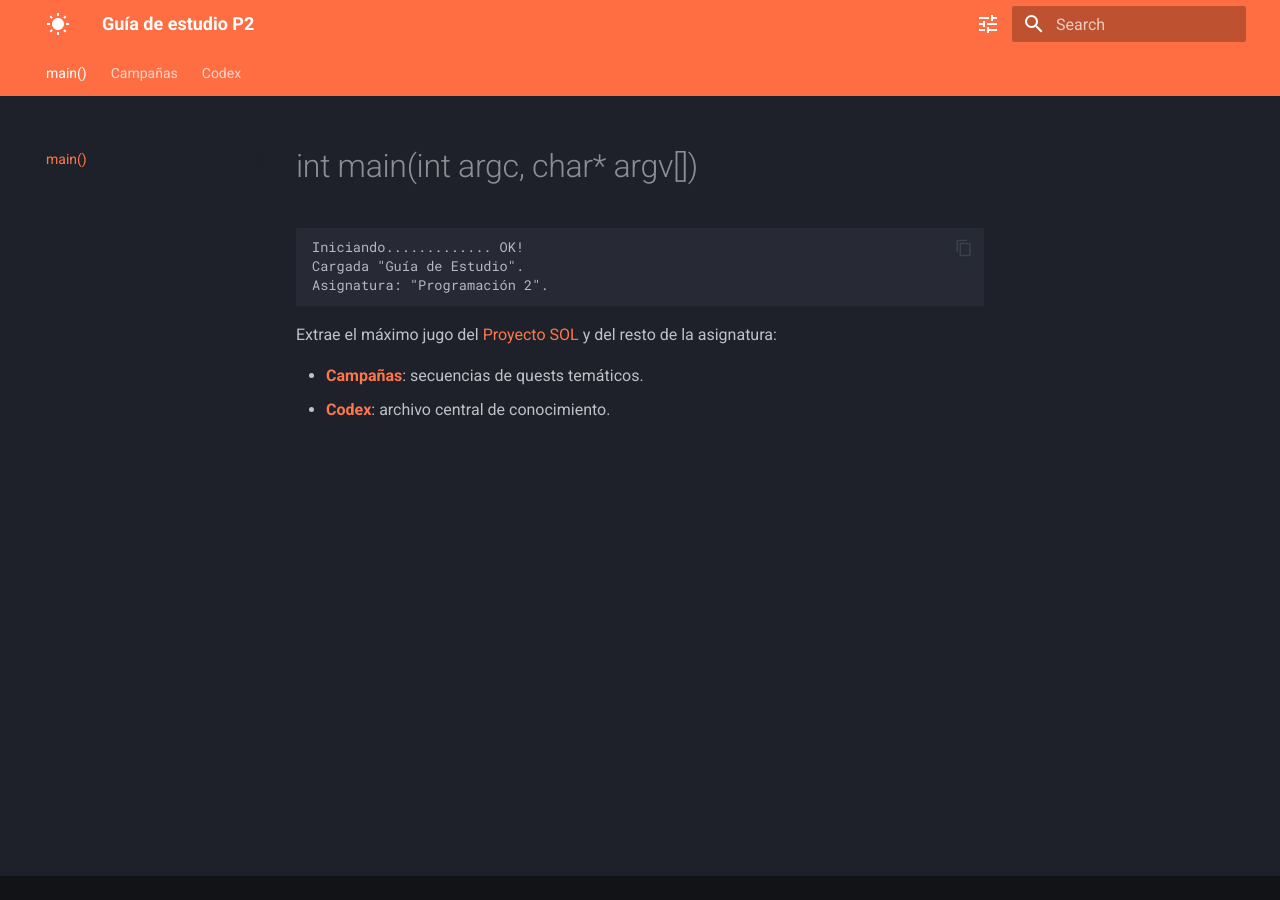
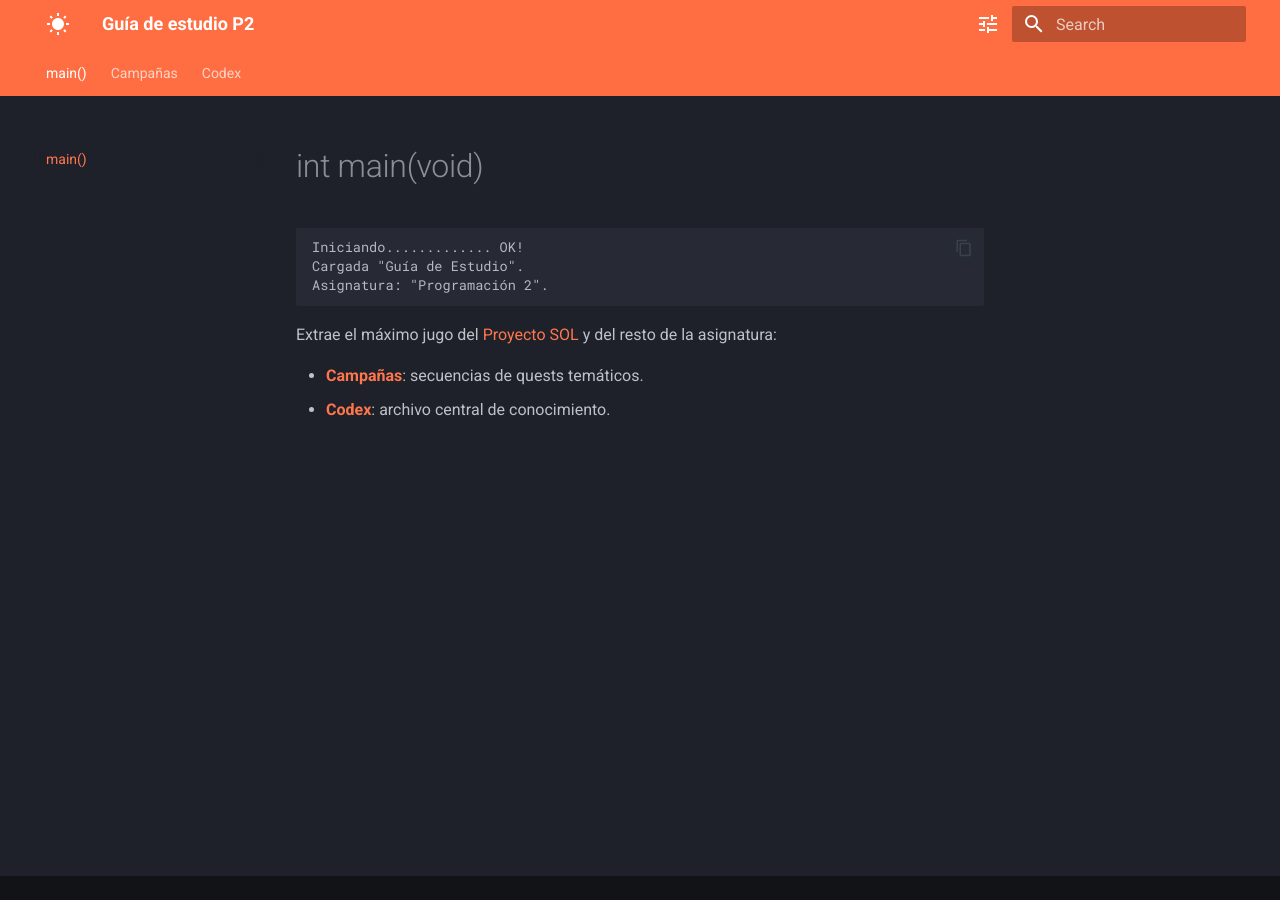
Before and after one commit to uab-p2/sol, an MkDocs documentation site: the page built from doc/guide/sections/index.md, in a window 1280 px wide. Built offline with MkDocs 1.6.1 and Material for MkDocs 9.7.7, drawn with Linux system fonts in a browser that asks for light colours.

Commit message:
doc/added basic doc Makefile

````diff
--- a/doc/guide/sections/index.md
+++ b/doc/guide/sections/index.md
@@ -1,4 +1,4 @@
-# int main(int argc, char* argv[])
+# int main(void)
 
 ```verbatim
 Iniciando............. OK!
````
Also changed, not shown: 1 other file.
